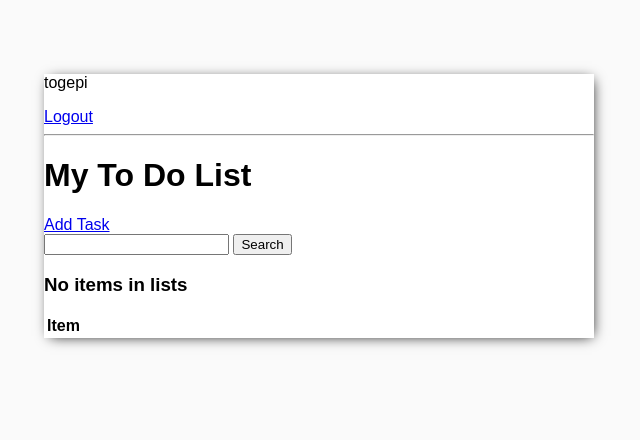
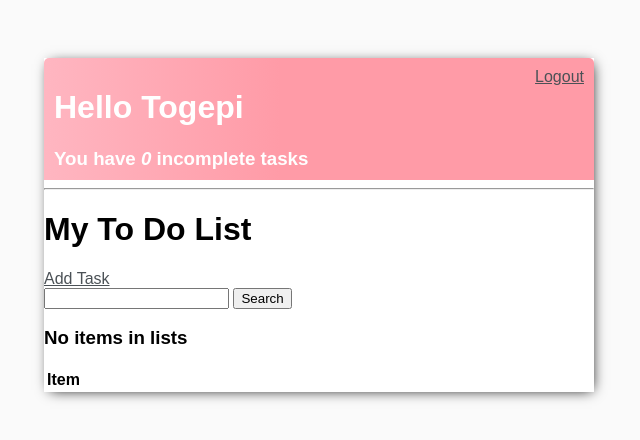
Before and after one commit to nuyiep/42KL-Transcendence-Learning, a Django app: page / in a window 1280 px wide. Shown: the top 440 px of the page, without its empty margins (321-961 px from the left). Run offline with Django 4.2, Linux system fonts and the light colour scheme; a user stored in the database is signed in; data comes from the database, SQL or seed files in the repository; both versions use the stored data as it was after the commit; lists and menus that the app fills with data are empty.

Commit message:
Added pastel pink to my header bar

```diff
--- a/todolist/base/templates/base/main.html
+++ b/todolist/base/templates/base/main.html
@@ -18,12 +18,36 @@
 				padding-top: 50px;
 			}
 
+			h1,
+			h2,
+			h3,
+			h4,
+			h5,
+			h6,
+				{
+					font-family: 'Raleway', sans-serif;
+			}
+
+			a,
+			p {
+				color: #4b5156
+			}
+
 			.container {
 				max-width: 550px;
 				margin: auto;
 				background-color: #fff;
 				-webkit-box-shadow: 2px 2px 13px -4px rgba(0, 0, 0, 21);
 				box-shadow: 2px 2px 13px -4px rgba(0, 0, 0, 21);
+			}
+
+			.header-bar {
+				display: flex;
+				justify-content: space-between;
+				color: #fff;
+				padding: 10px;
+				border-radius: 5px 5px 0 0;
+				background: linear-gradient(90deg, #FFB6C1 0%, #FF9BA7 43%, #FF9BA7 100%)
 			}
 		</style>
 	</head>
--- a/todolist/base/templates/base/task_list.html
+++ b/todolist/base/templates/base/task_list.html
@@ -1,12 +1,19 @@
 {% extends 'base/main.html' %}
 {% block content %}
 
-{% if request.user.is_authenticated %}
-	<p>{{request.user}}</p>
-	<a href="{% url 'logout' %}">Logout</a>
-{% else %}
-	<a href="{% url 'login' %}">Login</a>
-	{% endif %}
+<div class="header-bar">
+	<div>
+		<h1>Hello {{request.user|title}}</h1>
+		<h3 style="margin:0">You have <i>{{count}} </i>incomplete task{{ count|pluralize:"s" }}</h3>
+	</div>
+		{% if request.user.is_authenticated %}
+			<a href="{% url 'logout' %}">Logout</a>
+		{% else %}
+			<a href="{% url 'login' %}">Login</a>
+		{% endif %}
+</div>
+
+
 
 <hr>
 <h1>My To Do List {{color}} </h1>
```
Also changed, not shown: todolist/db.sqlite3.
